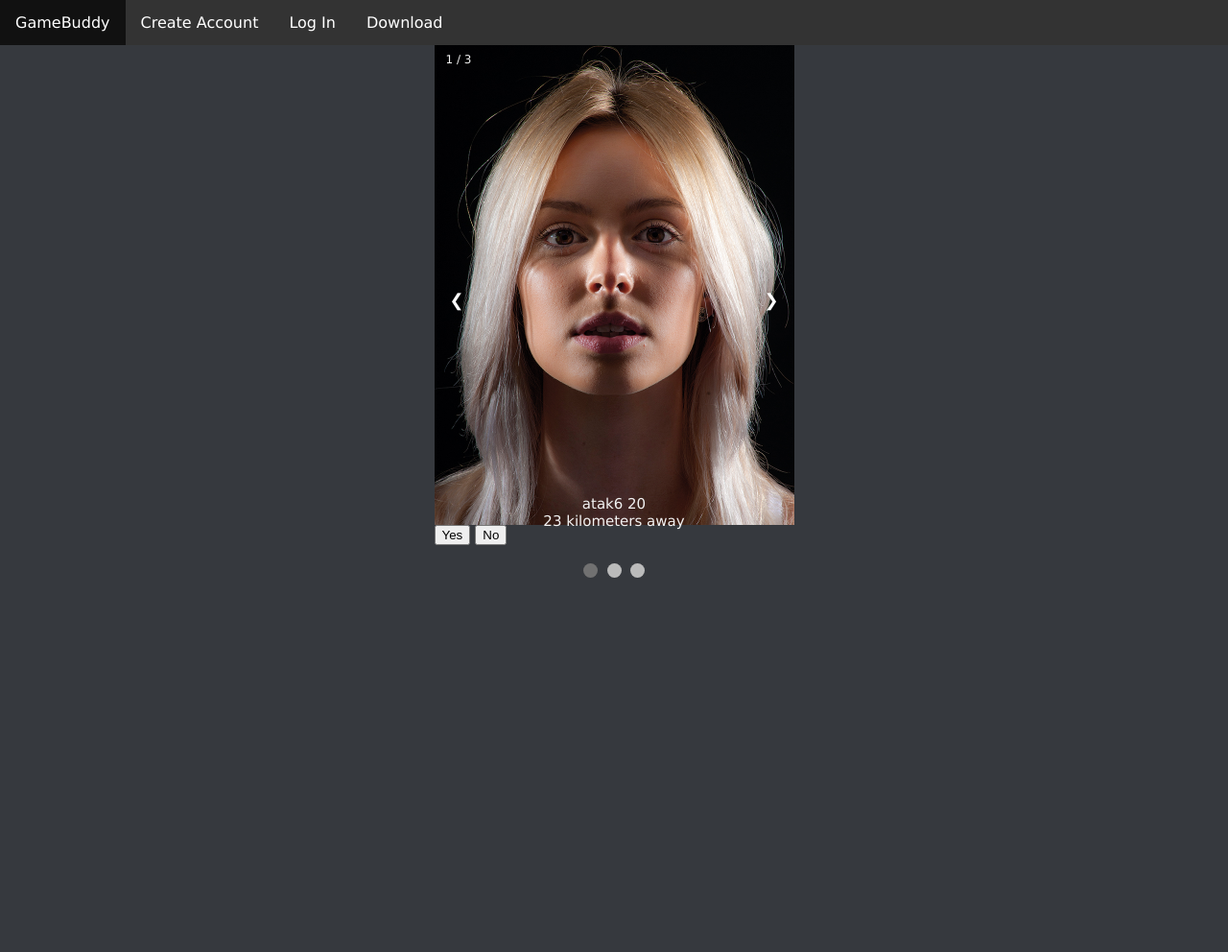
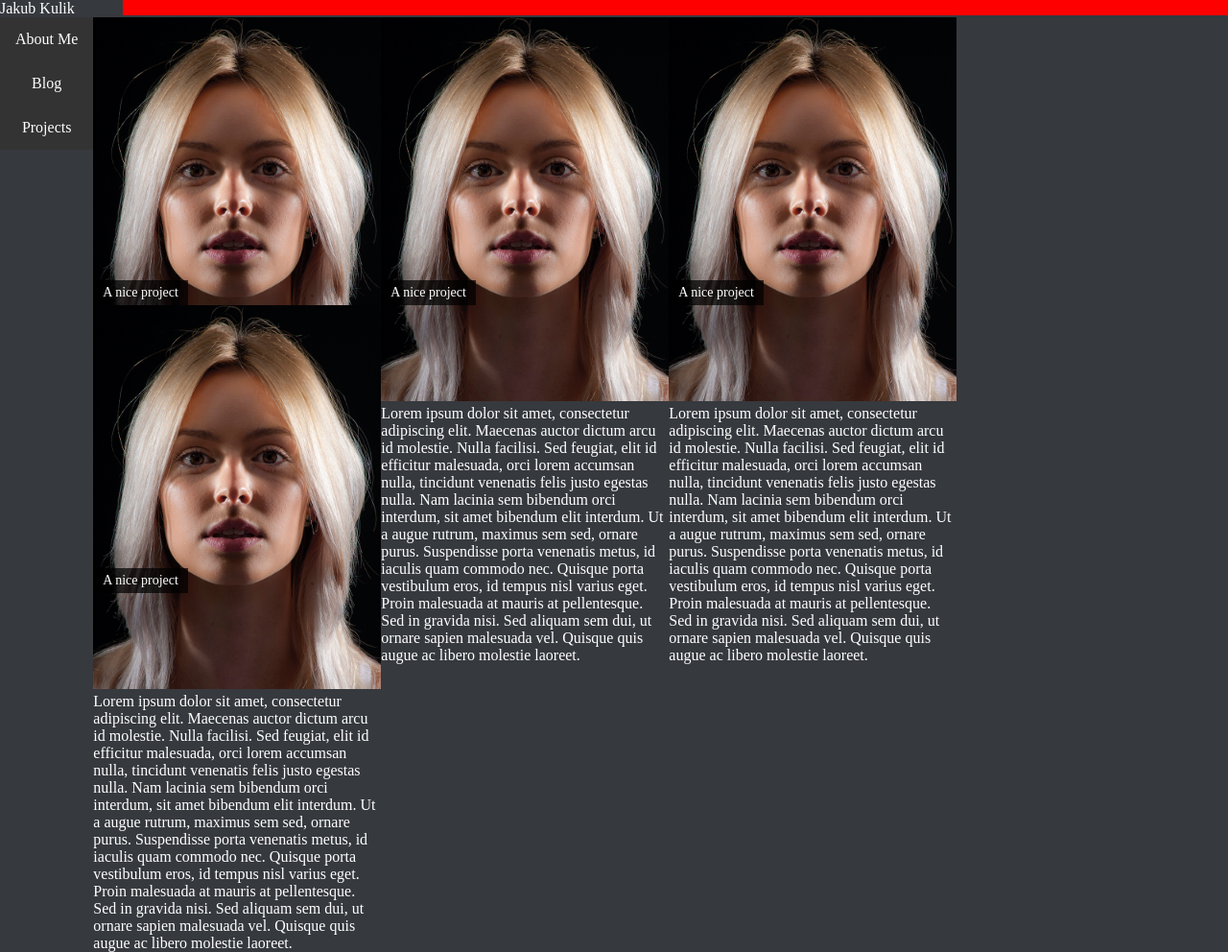
Before and after one commit to 12calert/PersonalWebsite, a Django app: page /home in a window 1280 px wide. Shown: the whole page at 96% size. Before the commit the page ends 602 px from the top, so only its background shows below. Run offline with Django 3.2, Linux system fonts and the light colour scheme; data comes from the database, SQL or seed files in the repository.

Commit message:
Initial mock

```diff
--- a/assets/css/main.css
+++ b/assets/css/main.css
@@ -15,10 +15,19 @@ body {
   padding: 0;
   overflow: hidden;
   background-color: #333;
+  height: 100%;
 }
 
-.primary-nav li {
+.leftnav {
+  display: flex;
   float: left;
+}
+
+.navline {
+  background-color: red;
+  height: 1em;
+  width: 90%;
+  float: right;
 }
 
 .primary-nav a {
@@ -33,6 +42,21 @@ body {
   background-color: #111;
 }
 
+.nav {
+  float: left;
+}
+
+.primary-nav li {
+  float: initial;
+}
+
+.name {
+  width: fit-content;
+}
+
+.full {
+  display: grid;
+}
 .center {
   display: flex;
   align-items: center;
@@ -40,214 +64,23 @@ body {
   flex-direction: column;
 }
 
-.stories {
-  display: grid;
-  grid-template-columns: auto auto auto;
+.project-container {
+  display: flex;
+  flex-wrap: wrap;
 }
 
-* {box-sizing: border-box}
-  body {font-family: Verdana, sans-serif; margin:0}
-  .mySlides {display: none}
-  img {vertical-align: middle;}
-
-  /* Slideshow container */
-  .slideshow-container {
-    max-width: 1000px;
-    position: relative;
-    margin: auto;
-  }
-
-  .slideshow-container img {
-    max-width: 375px;
-    max-height: 576px;
-  }
-
-  /* Next & previous buttons */
-  .prev, .next {
-    cursor: pointer;
-    position: absolute;
-    top: 50%;
-    width: auto;
-    padding: 16px;
-    margin-top: -22px;
-    color: white;
-    font-weight: bold;
-    font-size: 18px;
-    transition: 0.6s ease;
-    border-radius: 0 3px 3px 0;
-    user-select: none;
-  }
-
-  /* Position the "next button" to the right */
-  .next {
-    right: 0;
-    border-radius: 3px 0 0 3px;
-  }
-
-  /* On hover, add a black background color with a little bit see-through */
-  .prev:hover, .next:hover {
-    background-color: rgba(0,0,0,0.8);
-  }
-
-  /* Caption text */
-  .text {
-    color: #f2f2f2;
-    font-size: 15px;
-    padding: 8px 12px;
-    position: absolute;
-    bottom: 8px;
-    width: 100%;
-    text-align: center;
-  }
-
-  /* Number text (1/3 etc) */
-  .numbertext {
-    color: #f2f2f2;
-    font-size: 12px;
-    padding: 8px 12px;
-    position: absolute;
-    top: 0;
-  }
-
-  /* The dots/bullets/indicators */
-  .dot {
-    cursor: pointer;
-    height: 15px;
-    width: 15px;
-    margin: 0 2px;
-    background-color: #bbb;
-    border-radius: 50%;
-    display: inline-block;
-    transition: background-color 0.6s ease;
-  }
-
-  .active, .dot:hover {
-    background-color: #717171;
-  }
-
-  /* Fading animation */
-  .fade {
-    animation-name: fade;
-    animation-duration: 1.5s;
-  }
-
-  @keyframes fade {
-    from {opacity: .4}
-    to {opacity: 1}
-  }
-
-  /* On smaller screens, decrease text size */
-  @media only screen and (max-width: 300px) {
-    .prev, .next,.text {font-size: 11px}
-  }
-
-.container input{
-  display: block;
-  margin-top: 0.75em;
-  margin-bottom: 1.5em;
-  border-radius: 8px;
-  border-color: transparent;
-  background-color:#424549;
-  color:white;
-  width: 100%;
-}
-.container button{
+.project-slide {
   position: relative;
-  float: right;
-  border-radius: 20px;
-  background-color: var(--primary-color);
-  color: white;
-  border-color: transparent;
-  font-size: 18px;
-  padding: 0.5em;
-  padding-left: 1em;
-  padding-right: 1em;
+  width: 300px;
+  height: 300px;
 }
 
-.container button:hover {
-  color: rgba(255, 255, 255, 1);
-  box-shadow: 0 5px 15px var(--primary-color);
+.text {
+  position: absolute;
+  bottom: 0;
+  left: 0;
+  background-color: rgba(0, 0, 0, 0.7); /* Adjust the background color and opacity as needed */
+  color: #fff; /* Adjust the text color as needed */
+  padding: 5px 10px;
+  font-size: 14px;
 }
-
-.container form {
-  width: 100%;
-}
-.container {
-  width: 25%;
-  font-size: 20px;
-}
-.container input:hover{
-  border-color: var(--primary-color);
-  border-style: solid;
-}
-
-.container input:focus {
-  outline: none;
-}
-
-h1 {
-  color: var(--primary-color);
-}
-
-/* My account section */
-.myaccount-container {
-  width:75%;
-}
-
-.middle-profile {
-  display: grid;
-  grid-template-columns: 1fr 1fr 1fr; /* fraction*/
-}
-
-.post {
-  background-color: #424549;
-  border-radius: 20px;
-  padding: 1em;
-  margin: 1em;
-}
-
-.account {
-  background-color: #424549;
-  border-radius: 20px;
-  padding: 1em;
-  margin: 1em;
-}
-
-.settings-container {
-  display: flex;
-}
-
-.menu {
-  margin-left: 2em;
-}
-.menu a {
-  margin: 0;
-  margin-right: 1.2em;
-  padding: 0.5em 10em 0.5em 0.5em
-}
-
-.menu a:hover {
-  background: #1e2124;
-}
-
-.menu a {
-  text-decoration: none;
-  color: white;
-  display: block;
-}
-
-.background-black {
-  background: #1e2124;
-}
-
-.profile-picture img {
-  width: 150px;
-  height: 150px;
-  border-radius: 20em;
-  margin-right: 2em;
-}
-
-.hero {
-  display: flex;
-  align-items: center;
-}
--- a/game_website/urls.py
+++ b/game_website/urls.py
@@ -23,17 +23,11 @@ from django.views.generic.base import RedirectView
 from . import views
 
 urlpatterns = [
-    path('admin/', admin.site.urls),
-    path('accounts/', include('accounts.urls'), name='accounts'),
-    path('accounts/', include('django.contrib.auth.urls'), name='accounts'),
     path('', TemplateView.as_view(template_name='home.html'), name='home'),
     path('home', views.homepage, name='home'),
-    path('get_users', views.get_users, name='get_users'),
-    path('add_friend', views.add_friend, name='add_friend'),
-    path('download', TemplateView.as_view(template_name='download.html'), name='download'),
-    path('paypal/', include('paypal.standard.ipn.urls')),
-    path('paypal-return/', views.PaypalReturnView.as_view(), name='paypal-return'),
-    path('paypal-cancel/', views.PaypalCancelView.as_view(), name='paypal-cancel'),
+    path('projects', views.projects, name='projects'),
+    path('blog', views.projects, name='blog'),
+    path('aboutme', views.projects, name='aboutme'),
     path('favicon.ico', RedirectView.as_view(url=staticfiles_storage.url('images/favicon.ico')))
 
 ]
--- a/game_website/views.py
+++ b/game_website/views.py
@@ -24,6 +24,15 @@ def homepage(request):
     context = { 'user_names': user_names }
     return render(request, 'home.html')
 
+def projects( request ):
+    return render(request, 'home.html')
+
+def aboutme( request ):
+    return render(request, 'home.html')
+
+def blog( request ):
+    return render(request, 'home.html')
+
 def get_users(request):
     users = models.CustomUser.objects.filter()
     print(serializers.serialize('json', users))
--- a/templates/base.html
+++ b/templates/base.html
@@ -11,24 +11,26 @@
   {% block css %}{% endblock %}
 </head>
   <main>
+    <div class="full">
     <div class="navbar">
-        <ul class="primary-nav">
-          <li><a class="logo" href="{% url 'home' %}">Game<span>Buddy</span></a></li>
-          {% if user.is_authenticated %}
-          <li><a href="{% url 'accounts:myaccount' %}">My Account</a></li>
-          <li><a href="{% url 'logout' %}">Log Out</a></li>
-          <li><a href="{% url 'accounts:buy_game' %}">Buy Game</a></li>
-          {% else %}
-          <li><a href="{% url 'accounts:signup' %}">Create Account</a></li>
-          <li><a href="{% url 'login' %}">Log In</a></li>
-          {% endif %}
-          <li><a href="{% url 'download' %}">Download</a></li>
+      <div class="nav name">Jakub Kulik</div>
+      <div class="navline"></div>
+    </div>
+    <div class="mainpage">
+      <div class="leftnav">
+        <ul class="primary-nav nav">
+          <li><a class="logo" href="{% url 'aboutme' %}">About Me</a></li>
+          <li><a href="{% url 'blog' %}">Blog</a></li>
+          <li><a href="{% url 'projects' %}">Projects</a></li>
         </ul>
+      </div>
+
+      <div class="center">
+        {% block content %}
+        {% endblock %}
+      </div>
     </div>
-    <div class="center">
-    {% block content %}
-    {% endblock %}
-    </div>
+  </div>
   </main>
 </body>
 </html>
--- a/templates/home.html
+++ b/templates/home.html
@@ -7,130 +7,32 @@
 
 {% block content %}
 
-<div class="slideshow-container">
+<div class="project-container">
 
-<div class="mySlides fade">
-  <div class="numbertext">1 / 3</div>
-  <img src="{% static 'images/img1.jpg' %}" style="width:100%">
-  <div class="text">Caption Text</div>
-  <div>
-    <button type="submit" id="yes">Yes</button>
-    <button type="submit" id="no">No</button>
+  <div class="project-slide">
+    <img src="{% static 'images/img1.jpg' %}" style="width:100%">
+    <div class="text">A nice project</div>
+    <div class="description">Lorem ipsum dolor sit amet, consectetur adipiscing elit. Maecenas auctor dictum arcu id molestie. Nulla facilisi. Sed feugiat, elit id efficitur malesuada, orci lorem accumsan nulla, tincidunt venenatis felis justo egestas nulla. Nam lacinia sem bibendum orci interdum, sit amet bibendum elit interdum. Ut a augue rutrum, maximus sem sed, ornare purus. Suspendisse porta venenatis metus, id iaculis quam commodo nec. Quisque porta vestibulum eros, id tempus nisl varius eget. Proin malesuada at mauris at pellentesque. Sed in gravida nisi. Sed aliquam sem dui, ut ornare sapien malesuada vel. Quisque quis augue ac libero molestie laoreet. </div>
+  </div>
+
+  <div class="project-slide">
+    <img src="{% static 'images/img1.jpg' %}" style="width:100%">
+    <div class="text">A nice project</div>
+    <div class="description">Lorem ipsum dolor sit amet, consectetur adipiscing elit. Maecenas auctor dictum arcu id molestie. Nulla facilisi. Sed feugiat, elit id efficitur malesuada, orci lorem accumsan nulla, tincidunt venenatis felis justo egestas nulla. Nam lacinia sem bibendum orci interdum, sit amet bibendum elit interdum. Ut a augue rutrum, maximus sem sed, ornare purus. Suspendisse porta venenatis metus, id iaculis quam commodo nec. Quisque porta vestibulum eros, id tempus nisl varius eget. Proin malesuada at mauris at pellentesque. Sed in gravida nisi. Sed aliquam sem dui, ut ornare sapien malesuada vel. Quisque quis augue ac libero molestie laoreet. </div>
+  </div>
+  <div class="project-slide">
+    <img src="{% static 'images/img1.jpg' %}" style="width:100%">
+    <div class="text">A nice project</div>
+    <div class="description">Lorem ipsum dolor sit amet, consectetur adipiscing elit. Maecenas auctor dictum arcu id molestie. Nulla facilisi. Sed feugiat, elit id efficitur malesuada, orci lorem accumsan nulla, tincidunt venenatis felis justo egestas nulla. Nam lacinia sem bibendum orci interdum, sit amet bibendum elit interdum. Ut a augue rutrum, maximus sem sed, ornare purus. Suspendisse porta venenatis metus, id iaculis quam commodo nec. Quisque porta vestibulum eros, id tempus nisl varius eget. Proin malesuada at mauris at pellentesque. Sed in gravida nisi. Sed aliquam sem dui, ut ornare sapien malesuada vel. Quisque quis augue ac libero molestie laoreet. </div>
+  </div>
+  <div class="project-slide">
+    <img src="{% static 'images/img1.jpg' %}" style="width:100%">
+    <div class="text">A nice project</div>
+    <div class="description">Lorem ipsum dolor sit amet, consectetur adipiscing elit. Maecenas auctor dictum arcu id molestie. Nulla facilisi. Sed feugiat, elit id efficitur malesuada, orci lorem accumsan nulla, tincidunt venenatis felis justo egestas nulla. Nam lacinia sem bibendum orci interdum, sit amet bibendum elit interdum. Ut a augue rutrum, maximus sem sed, ornare purus. Suspendisse porta venenatis metus, id iaculis quam commodo nec. Quisque porta vestibulum eros, id tempus nisl varius eget. Proin malesuada at mauris at pellentesque. Sed in gravida nisi. Sed aliquam sem dui, ut ornare sapien malesuada vel. Quisque quis augue ac libero molestie laoreet. </div>
   </div>
 </div>
 
-<div class="mySlides fade">
-  <div class="numbertext">2 / 3</div>
-  <img src="{% static 'images/img1.jpg' %}" style="width:100%">
-  <div class="text">Caption Two</div>
-</div>
-
-<div class="mySlides fade">
-  <div class="numbertext">3 / 3</div>
-  <img src="{% static 'images/img1.jpg' %}" style="width:100%">
-  <div class="text">Caption Three</div>
-</div>
-
-<a class="prev" onclick="plusSlides(-1)">❮</a>
-<a class="next" onclick="plusSlides(1)">❯</a>
-
-</div>
-<br>
-
-<div style="text-align:center">
-  <span class="dot" onclick="currentSlide(1)"></span>
-  <span class="dot" onclick="currentSlide(2)"></span>
-  <span class="dot" onclick="currentSlide(3)"></span>
-</div>
-</form>
-
 <script>
-let slideIndex = 1;
-var index = -1;
-var users;
-
-showSlides(slideIndex);
-
-function plusSlides(n) {
-  showSlides(slideIndex += n);
-}
-
-function currentSlide(n) {
-  showSlides(slideIndex = n);
-}
-
-function showSlides(n) {
-  let i;
-  let slides = document.getElementsByClassName("mySlides");
-  let dots = document.getElementsByClassName("dot");
-  if (n > slides.length) {slideIndex = 1}
-  if (n < 1) {slideIndex = slides.length}
-  for (i = 0; i < slides.length; i++) {
-    slides[i].style.display = "none";
-  }
-  for (i = 0; i < dots.length; i++) {
-    dots[i].className = dots[i].className.replace(" active", "");
-  }
-  slides[slideIndex-1].style.display = "block";
-  dots[slideIndex-1].className += " active";
-}
-
-function get_users() {
-
-  var input = 0
-
-  return $.ajax({
-        url: "{% url 'get_users' %}",
-        data: {
-          'inputValue': input
-        },
-        dataType: 'json',
-        success: function (data) {
-          users = JSON.parse(data)
-        }
-      });
-}
-
-function next() {
-  if ( users.length > index + 1 ) {
-    index += 1
-    var divs = document.getElementsByClassName('text');
-    for (var i = 0; i < divs.length; i++) {
-      divs[i].innerHTML = ""
-      var info = document.createElement('div');
-
-      var firstline = document.createElement('div');
-      firstline.innerHTML = users[index].fields.nickname + " " + users[index].fields.age;
-      info.appendChild(firstline)
-
-      var secondline = document.createElement('div');
-      secondline.innerHTML = "23 kilometers away"
-      info.appendChild(secondline)
-
-      divs[i].appendChild(info)
-    }
-  }
-}
-
-$("#yes").click(function () {
-  var input = 0
-  $.ajax({
-      url: "{% url 'add_friend' %}",
-      data: {
-        'id': users[index].fields.user_id
-      },
-      dataType: 'json',
-      success: function (data) {
-      }
-    });
-  next()
-});
-
-$("#no").click(function () {
-  next()
-});
-
-get_users().then( response => next() )
 
 </script>
 {% endblock %}
```
Also changed, not shown: 2 other files.
